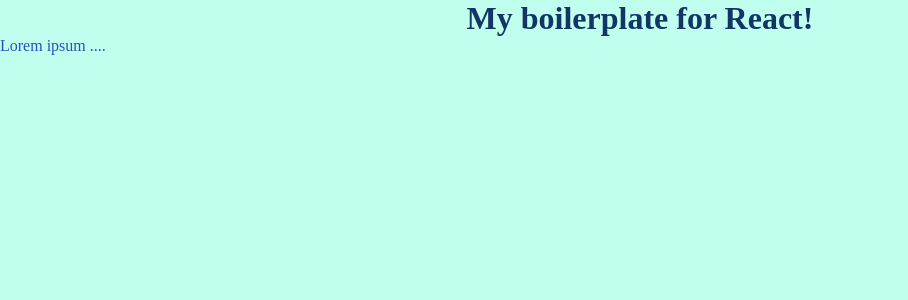
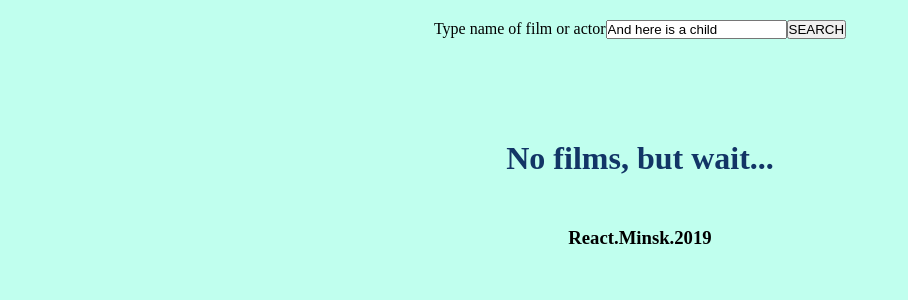
Before and after one commit to ikindiBy/react_pet, a React app: page / in a window 1280 px wide. Shown: the top 300 px of the page, without its empty margins (0-908 px from the left). Built offline with nearby package versions, Linux system fonts and the light colour scheme.

Commit message:
task_1: try dif methods of creating elements

```diff
--- a/src/components/App.js
+++ b/src/components/App.js
@@ -1,15 +1,48 @@
-import React, { Component } from "react";
+import React, { Component, PureComponent, Fragment } from "react";
 import "../styles/App.css";
 
+const createE = React.createElement;
+
+function Button(props) {
+  return (
+    <button onClick={props.handleClick}>{props.name.toUpperCase()}</button>
+  );
+}
+
+function MainText(props) {
+  return createE("h1", { className: "mainText" }, props.content);
+}
+
+const Form = createE(
+  "form",
+  { className: "searchFrom" },
+  createE("label", { className: "label" }, "Type name of film or actor"),
+  createE("input", { type: "text", value: "And here is a child" }),
+  <Button name="Search" />
+);
+
+class FooterContent extends PureComponent {
+  render() {
+    return <h3>React.Minsk.2019</h3>;
+  }
+}
+
 class App extends Component {
+  constructor() {
+    super();
+  }
+
   render() {
     return (
-      <div>
-        <h1>My boilerplate for React! </h1>
-        <div>
-          <p>Lorem ipsum ....</p>
-        </div>
-      </div>
+      <Fragment>
+        <header>{Form}</header>
+        <main>
+          {createE(MainText, { content: "No films, but wait..." }, null)}
+        </main>
+        <footer>
+          <FooterContent />
+        </footer>
+      </Fragment>
     );
   }
 }
--- a/src/index.js
+++ b/src/index.js
@@ -5,8 +5,6 @@ import "./styles/style.css";
 
 import App from "./components/App.js";
 
-console.log("ww-w-w-w-w-w-w-w-w-w-w-w-w-w");
-
 const root = document.getElementById("root");
 
 ReactDOM.render(<App />, root);
--- a/src/styles/App.css
+++ b/src/styles/App.css
@@ -6,3 +6,22 @@ h1 {
 div p {
   color: #2553b8;
 }
+
+.searchFrom {
+  width: 70%;
+  height: 100px;
+  margin: 20px auto;
+  text-align: center;
+}
+
+header,
+main,
+footer {
+  width: 70%;
+  margin: 0 auto;
+}
+
+footer {
+  margin-top: 50px;
+  text-align: center;
+}
```
